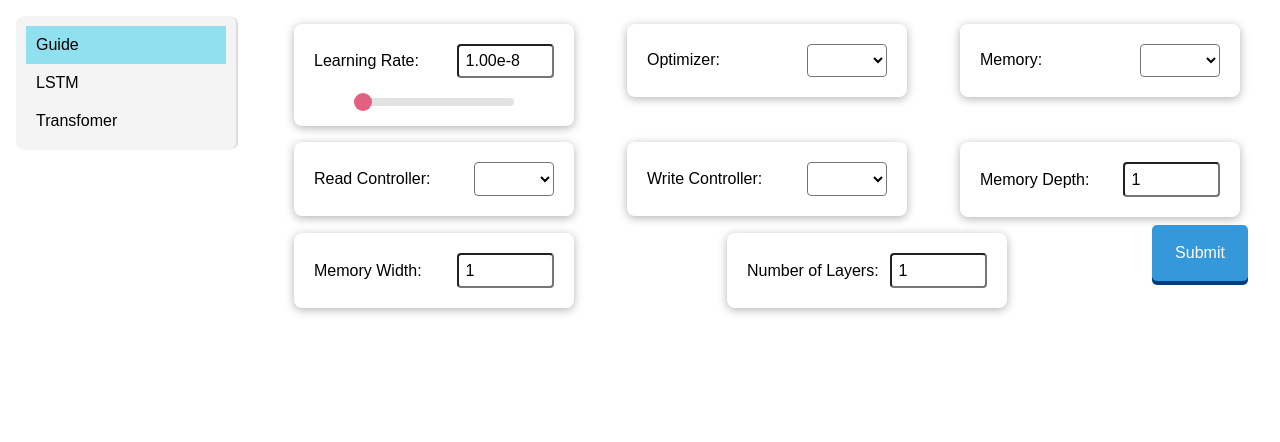
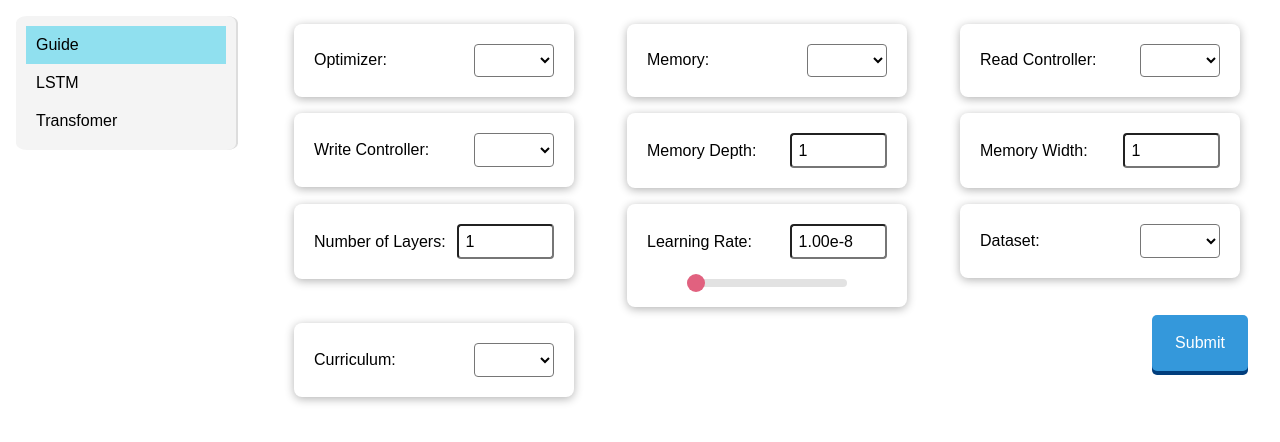
Before and after one commit to leonlenk/JAX-NTM, a Flask app: template GUI/templates/pages/training.html in a window 1280 px wide. Shown: the part 64-506 px from the top of the page. Run offline with Flask 3, Linux system fonts and the light colour scheme; the template is opened without the code that fills it, so the values that code supplies are empty.

Commit message:
add more options

```diff
--- a/GUI/app.py
+++ b/GUI/app.py
@@ -19,6 +19,8 @@ def configure_models():
     memory_options = config_options.MEMORY_MODELS.keys()
     read_controller_options = config_options.READ_CONTROLLERS.keys()
     write_controller_options = config_options.WRITE_CONTROLLERS.keys()
+    datasets = config_options.DATA_SET.keys()
+    curriculums = config_options.CURRICULUM.keys()
 
     return render_template(
         "pages/training.html",
@@ -26,6 +28,8 @@ def configure_models():
         memory_options=memory_options,
         read_controller_options=read_controller_options,
         write_controller_options=write_controller_options,
+        datasets=datasets,
+        curriculums=curriculums,
     )
 
 
@@ -48,6 +52,8 @@ def submit_lstm():
         input_features=1,
     )
 
+    # curriculum_config = request.form["curriculum"]
+
     return f"Result: {lstm_config}"
 
 
--- a/GUI/static/components/selector.css
+++ b/GUI/static/components/selector.css
@@ -1,16 +1,16 @@
 @import url("../globals.css");
 
-.selectorContainer {
+
+.inputContainer {
     display: flex;
     flex-wrap: wrap;
-    align-content: space-between;
     justify-content: space-between;
     flex-direction: row;
     width: 100%;
     height: 100%;
 }
 
-.selectorContainer .container {
+.inputContainer .container {
     background: #fff;
     padding: 20px;
     margin: .5rem;
@@ -24,11 +24,11 @@
     justify-content: space-between;
 }
 
-.selectorContainer label {
+.inputContainer label {
     font-size: 1rem;
 }
 
-.selectorContainer input, select {
+.inputContainer input, select {
     font-size: 1rem;
     border-radius: 4px;
     background-color: white;
@@ -37,7 +37,7 @@
     transition: outline .1s;
 }
 
-.selectorContainer select:focus,
-.selectorContainer input:focus {
+.inputContainer select:focus,
+.inputContainer input:focus {
   outline: solid var(--primary-higlight);
 }
--- a/GUI/static/pages/training.css
+++ b/GUI/static/pages/training.css
@@ -45,3 +45,8 @@
 .content > div.active {
     display: block;
 }
+
+.formContainer {
+    width: 100%;
+    height: 100%;
+}
--- a/GUI/templates/components/lstm_selector.html
+++ b/GUI/templates/components/lstm_selector.html
@@ -2,11 +2,7 @@
     <link rel="stylesheet" href="{{ url_for('static', filename='components/selector.css') }}">
 </head>
 <body>
-    <div>
-        <form  class="selectorContainer" action="{{ url_for('submit_lstm') }}" method="post">
-        <!-- learning rate slide bar -->
-        {% include "inputs/learning_rate.html" %}
-
+    <div class="inputContainer">
         <!-- optimizer selector -->
         {% set items = optimizers_options %}
         {% set display_text="Optimizer:" %}
@@ -46,8 +42,24 @@
         {% set select_name="layers" %}
         {% include "inputs/integer_entry.html" %}
 
+        <!-- learning rate slide bar -->
+        {% include "inputs/learning_rate.html" %}
+
+
+        <!-- Training Config -->
+        <!-- dataset -->
+        {% set items = datasets %}
+        {% set display_text="Dataset:" %}
+        {% set select_name="dataset" %}
+        {% include "inputs/drop_down.html" %}
+
+        <!-- cirrculum -->
+        {% set items = curriculums %}
+        {% set display_text="Curriculum:" %}
+        {% set select_name="curriculum" %}
+        {% include "inputs/drop_down.html" %}
+
         <!-- submission button -->
         {% include "inputs/submit_button.html" %}
-        </form>
     </div>
 </body>
--- a/GUI/templates/pages/training.html
+++ b/GUI/templates/pages/training.html
@@ -18,7 +18,9 @@
             {% include "components/model_guide.html" %}
         </div>
         <div id="content1">
-            {% include "components/lstm_selector.html" %}
+            <form  class="formContainer" action="{{ url_for('submit_lstm') }}" method="post">
+                {% include "components/lstm_selector.html" %}
+            </form>
         </div>
         <div id="content3">
             {% include "components/transformer_selector.html" %}
```
Also changed, not shown: GUI/config_options.py (+14 -0 lines).
